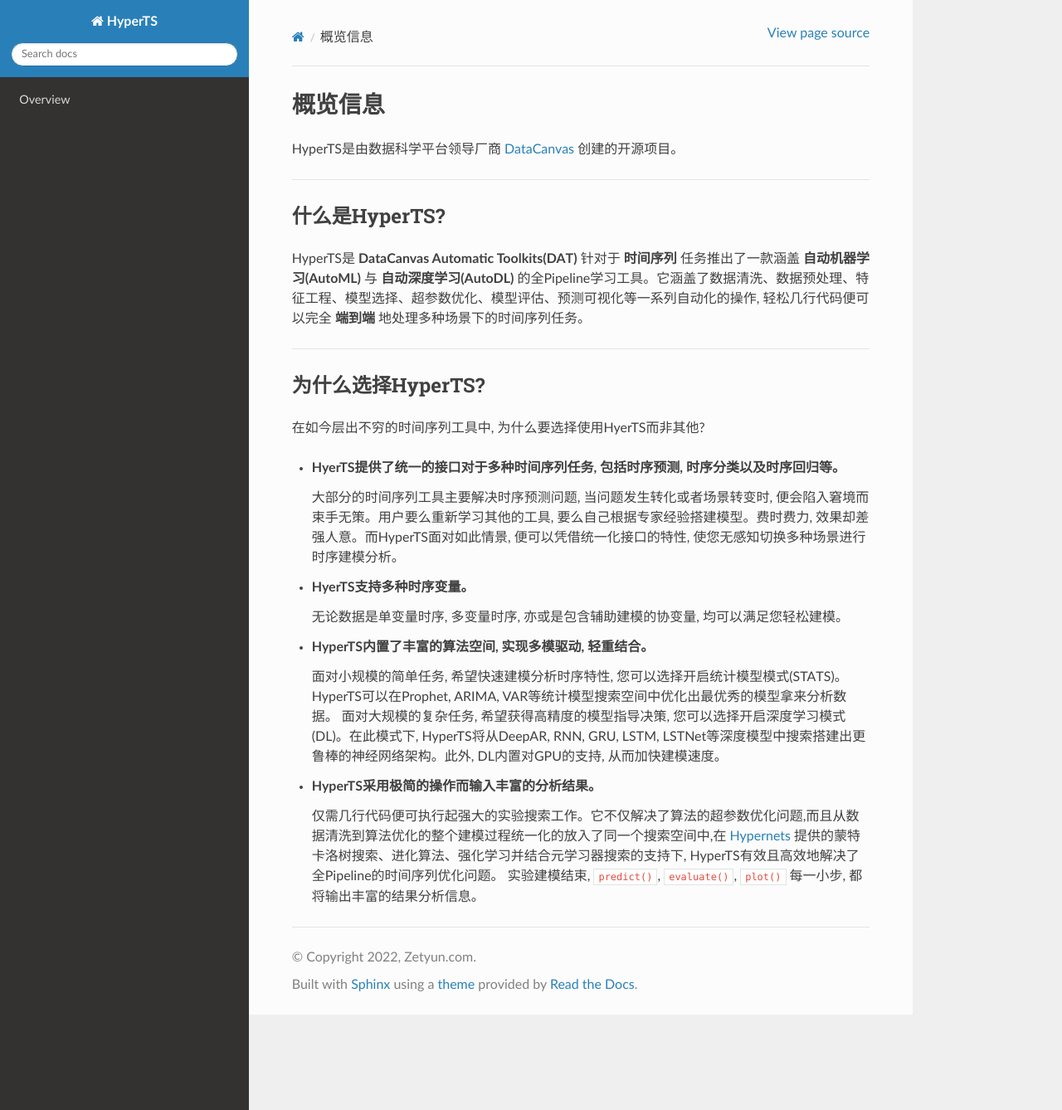
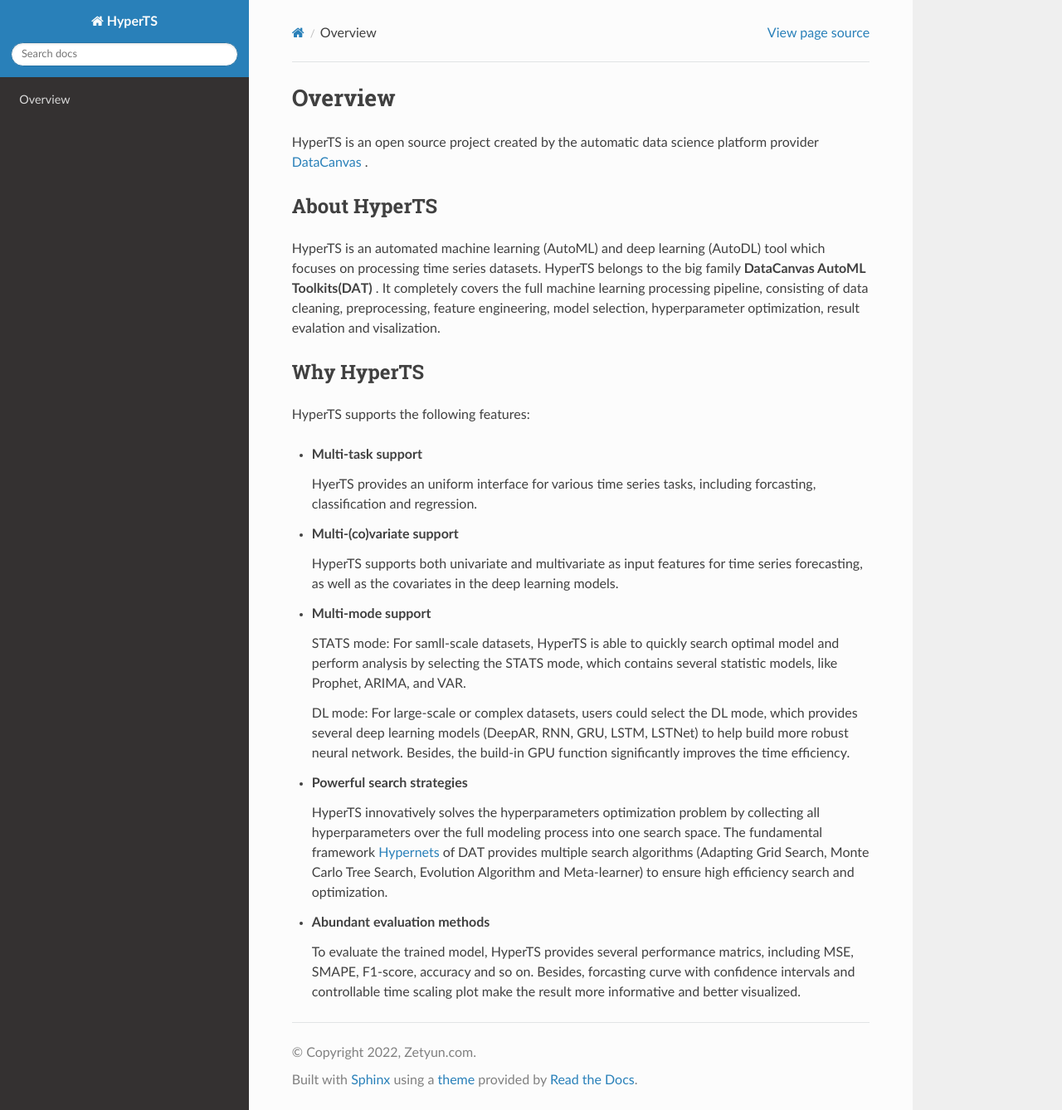
Before and after one commit to DataCanvasIO/HyperTS, a Sphinx documentation site: the page built from docs/en_US/source/contents/0100_overview.rst, in a window 1280 px wide and 1338 px high. Shown: the whole window at 83% size. Built offline with Sphinx 7.4.7 and the Read the Docs theme 2.0.0, drawn with Linux system fonts in a browser that asks for light colours; pages that are not in the unit, such as notebooks, are missing from menus.

Commit message:
Update 0100_overview.rst

```diff
--- a/docs/en_US/source/contents/0100_overview.rst
+++ b/docs/en_US/source/contents/0100_overview.rst
@@ -1,35 +1,39 @@
-概览信息
+Overview
 ########
 
-HyperTS是由数据科学平台领导厂商 `DataCanvas <https://www.datacanvas.com>`_ 创建的开源项目。
+HyperTS is an open source project created by the automatic data science platform provider `DataCanvas <https://www.datacanvas.com>`_ .
 
-------------------
 
-什么是HyperTS?
+
+About HyperTS
 ===============
-HyperTS是 **DataCanvas Automatic Toolkits(DAT)** 针对于 **时间序列** 任务推出了一款涵盖 **自动机器学习(AutoML)** 与 **自动深度学习(AutoDL)** 的全Pipeline学习工具。它涵盖了数据清洗、数据预处理、特征工程、模型选择、超参数优化、模型评估、预测可视化等一系列自动化的操作, 轻松几行代码便可以完全 **端到端** 地处理多种场景下的时间序列任务。
+HyperTS is an automated machine learning (AutoML) and deep learning (AutoDL) tool which focuses on processing time series datasets. HyperTS belongs to the big family **DataCanvas AutoML Toolkits(DAT)** . It completely covers the full machine learning processing pipeline, consisting of data cleaning, preprocessing, feature engineering, model selection, hyperparameter optimization, result evalation and visalization.
 
----------------
 
-为什么选择HyperTS?
+
+Why HyperTS
 ==================
 
-在如今层出不穷的时间序列工具中, 为什么要选择使用HyerTS而非其他?
+HyperTS supports the following features:
 
-- **HyerTS提供了统一的接口对于多种时间序列任务, 包括时序预测, 时序分类以及时序回归等。**
+- **Multi-task support**
 
-  大部分的时间序列工具主要解决时序预测问题, 当问题发生转化或者场景转变时, 便会陷入窘境而束手无策。用户要么重新学习其他的工具, 要么自己根据专家经验搭建模型。费时费力, 效果却差强人意。而HyperTS面对如此情景, 便可以凭借统一化接口的特性, 使您无感知切换多种场景进行时序建模分析。
+  HyerTS provides an uniform interface for various time series tasks, including forcasting, classification and regression.
 
-- **HyerTS支持多种时序变量。**
+- **Multi-(co)variate support**
 
-  无论数据是单变量时序, 多变量时序, 亦或是包含辅助建模的协变量, 均可以满足您轻松建模。
+  HyperTS supports both univariate and multivariate as input features for time series forecasting, as well as the covariates in the deep learning models.
 
-- **HyperTS内置了丰富的算法空间, 实现多模驱动, 轻重结合。**
+- **Multi-mode support**
 
-  面对小规模的简单任务, 希望快速建模分析时序特性, 您可以选择开启统计模型模式(STATS)。HyperTS可以在Prophet, ARIMA, VAR等统计模型搜索空间中优化出最优秀的模型拿来分析数据。
-  面对大规模的复杂任务, 希望获得高精度的模型指导决策, 您可以选择开启深度学习模式(DL)。在此模式下, HyperTS将从DeepAR, RNN, GRU, LSTM, LSTNet等深度模型中搜索搭建出更鲁棒的神经网络架构。此外, DL内置对GPU的支持, 从而加快建模速度。
+  STATS mode: For samll-scale datasets, HyperTS is able to quickly search optimal model and perform analysis by selecting the STATS mode, which contains several statistic models, like Prophet, ARIMA, and VAR.
 
-- **HyperTS采用极简的操作而输入丰富的分析结果。**
+  DL mode: For large-scale or complex datasets, users could select the DL mode, which provides several deep learning models (DeepAR, RNN, GRU, LSTM, LSTNet) to help build more robust neural network. Besides, the build-in GPU function significantly improves the time efficiency.
 
-  仅需几行代码便可执行起强大的实验搜索工作。它不仅解决了算法的超参数优化问题,而且从数据清洗到算法优化的整个建模过程统一化的放入了同一个搜索空间中,在 `Hypernets <https://github.com/DataCanvasIO/Hypernets>`_ 提供的蒙特卡洛树搜索、进化算法、强化学习并结合元学习器搜索的支持下, HyperTS有效且高效地解决了全Pipeline的时间序列优化问题。
-  实验建模结束, ``predict()``, ``evaluate()``, ``plot()`` 每一小步, 都将输出丰富的结果分析信息。
+- **Powerful search strategies**
+
+  HyperTS innovatively solves the hyperparameters optimization problem by collecting all hyperparameters over the full modeling process into one search space. The fundamental framework `Hypernets <https://github.com/DataCanvasIO/Hypernets>`_ of DAT provides multiple search algorithms (Adapting Grid Search, Monte Carlo Tree Search, Evolution Algorithm and Meta-learner) to ensure high efficiency search and optimization.
+
+- **Abundant evaluation methods**
+
+  To evaluate the trained model, HyperTS provides several performance matrics, including MSE, SMAPE, F1-score, accuracy and so on. Besides, forcasting curve with confidence intervals and controllable time scaling plot make the result more informative and better visualized.
```
